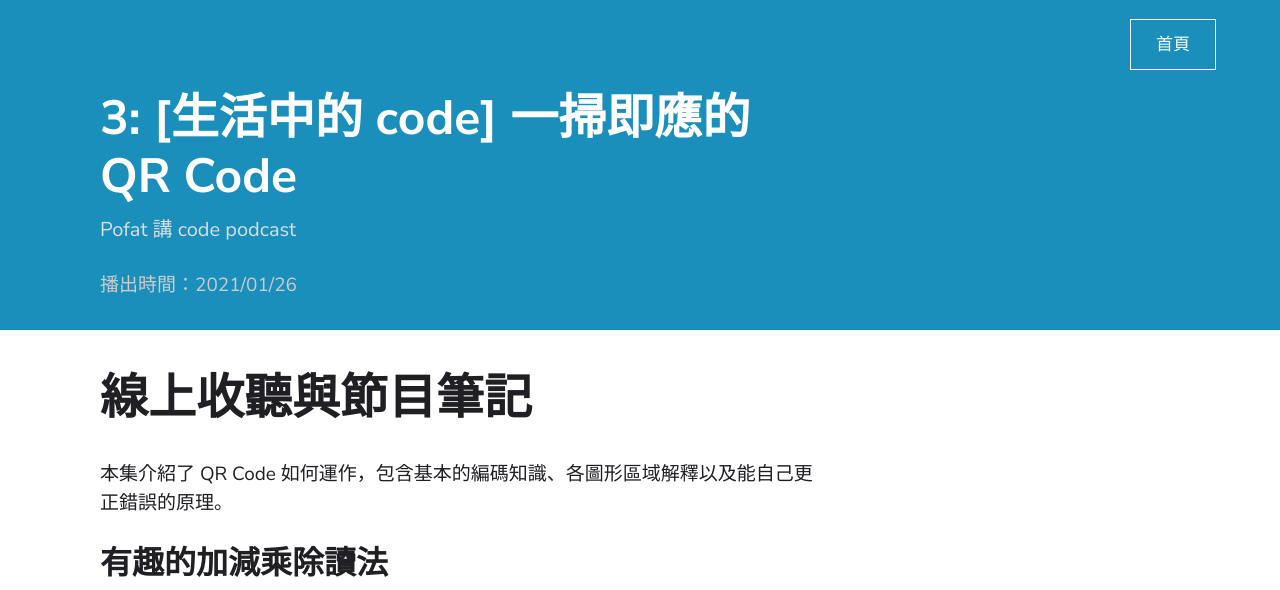
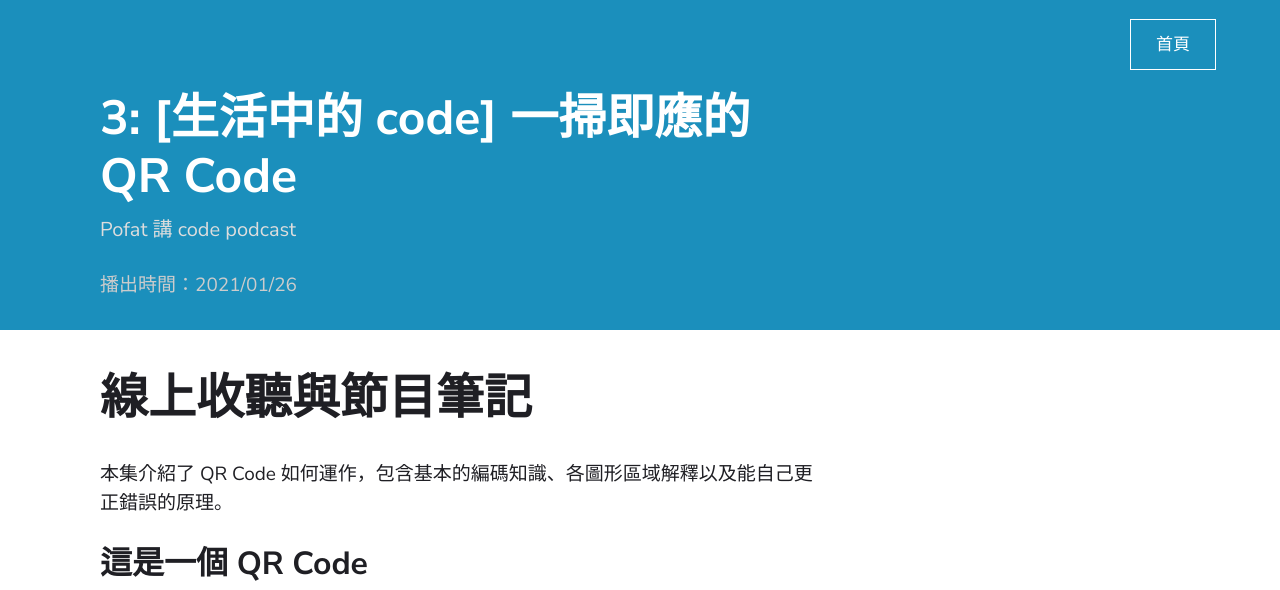
Before and after one commit to kongcodepodcast/kongcodepodcast.github.io, a Jekyll site: the page built from _posts/2021-01-26-3.md, in a window 1280 px wide and 1400 px high. Shown: the top 590 px of the window. Built offline with Jekyll 4.4.1, drawn with Linux system fonts in a browser that asks for light colours; grey boxes are pictures that could not be loaded.

Commit message:
Modify epispode 3

```diff
--- a/_posts/2021-01-26-3.md
+++ b/_posts/2021-01-26-3.md
@@ -8,6 +8,10 @@
 
 本集介紹了 QR Code 如何運作，包含基本的編碼知識、各圖形區域解釋以及能自己更正錯誤的原理。
 
+## 這是一個 QR Code
+
+![](https://i.imgur.com/gz8uusb.jpg)
+
 ## 有趣的加減乘除讀法
 
 * PTT 的算術台語[討論文](https://www.ptt.cc/bbs/Gossiping/M.1449111843.A.9DB.html)
@@ -16,6 +20,7 @@
 
 * 1994 由日本公司發明
 * 在兩個維度儲存資料的條碼
+* QR Code [生成器](https://www.34qr.com)
 
 ## 所謂編碼
 
```
